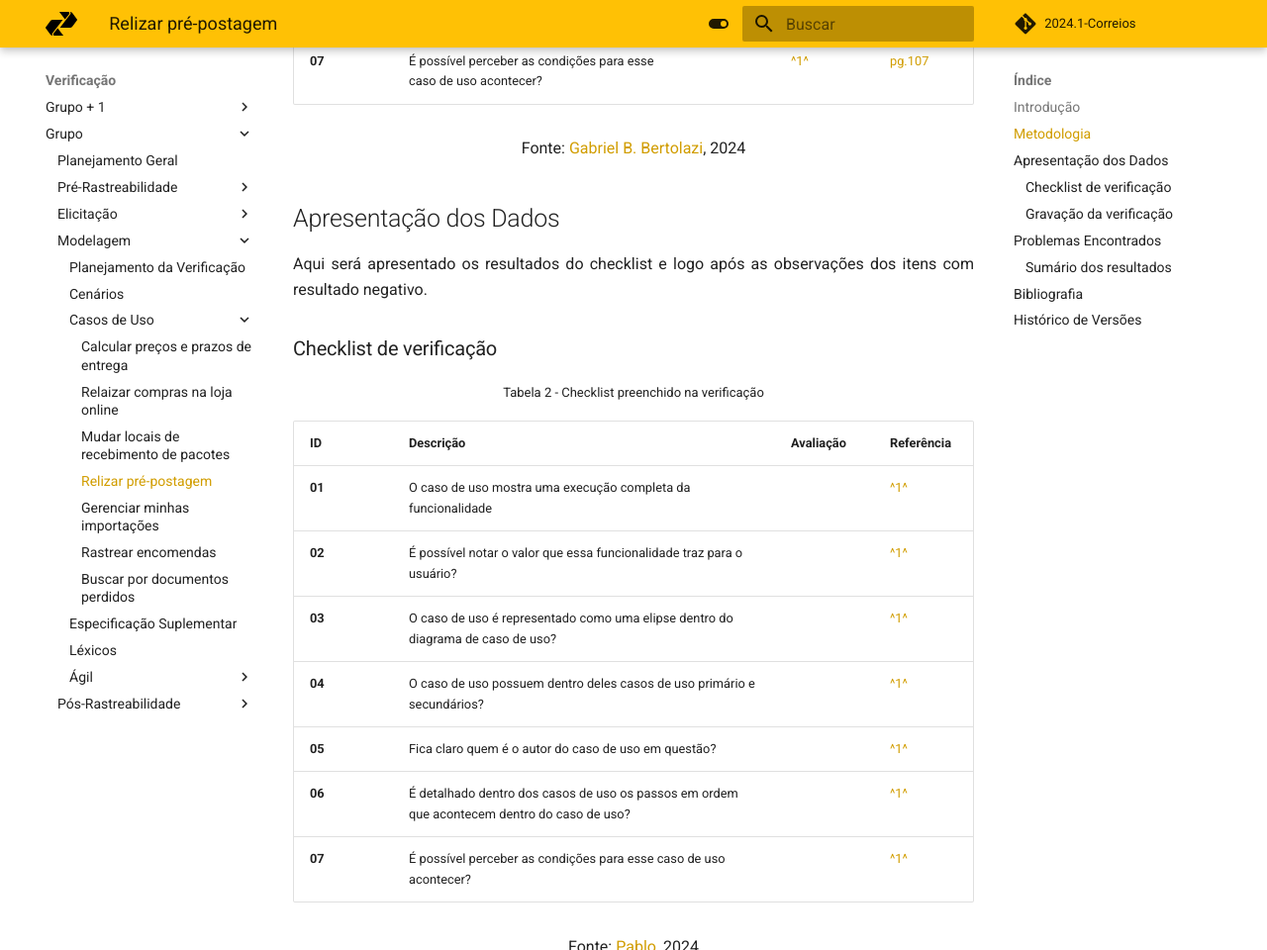
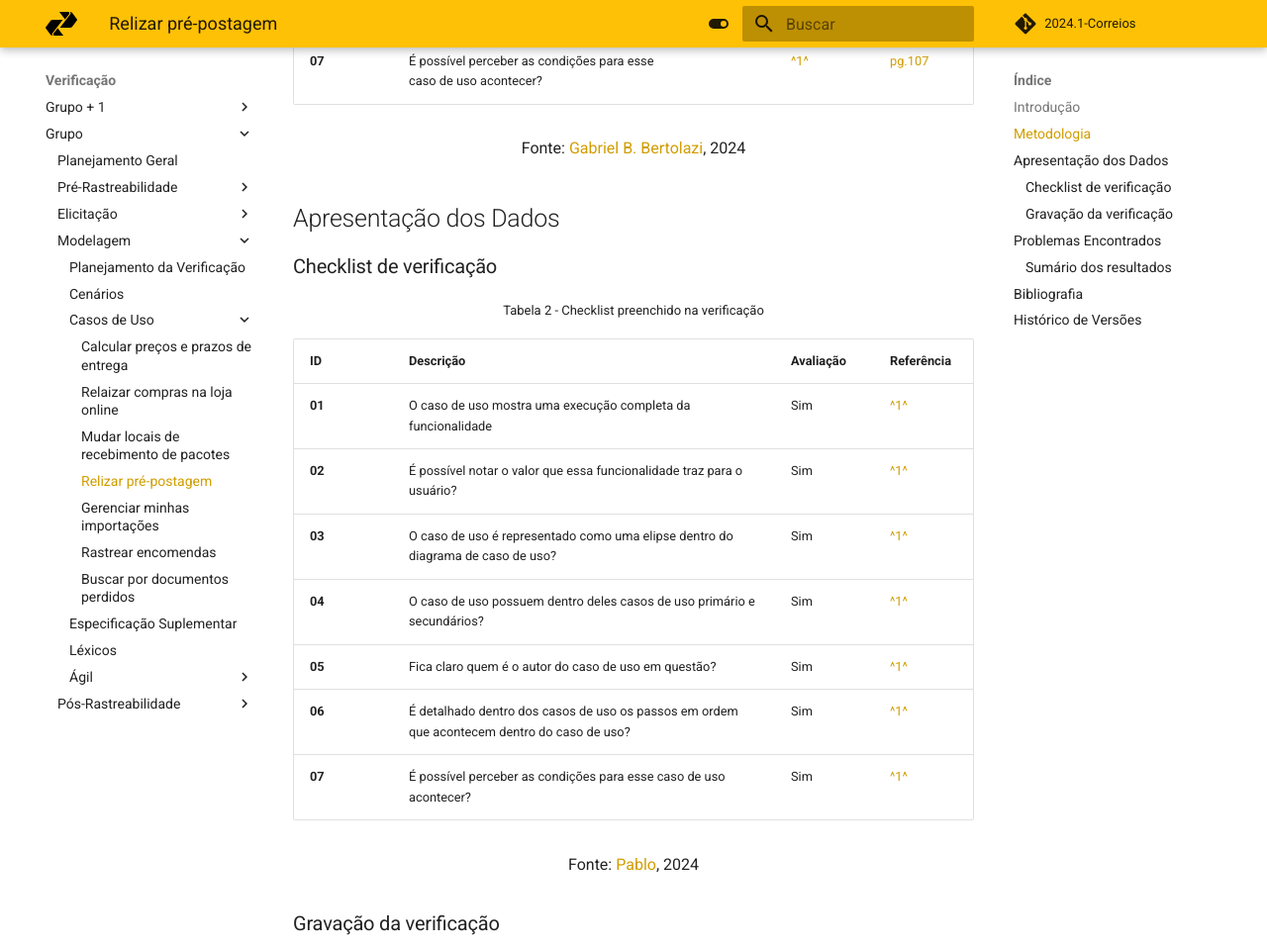
Before and after one commit to Requisitos-de-Software/2024.1-Serasa, an MkDocs documentation site: the page built from docs/verificacao/grupo/modelagem/casos_de_uso/Pre_postagem.md, in a window 1280 px wide and 1400 px high, scrolled down 1157 px, cut to the strip 0-960 px from the top of the window. Shown: the whole strip at 99% size. Built offline with MkDocs 1.6.1 and Material for MkDocs 9.7.7, drawn with Linux system fonts in a browser that asks for light colours; comment, search, counter and statistics services are not loaded; some of the changed text lies outside the part shown.

Commit message:
checklista caso de uso

```diff
--- a/docs/stylesheets/extra.css
+++ b/docs/stylesheets/extra.css
@@ -3,12 +3,14 @@
         width: 90px;
     }
 }
-
 p{
     text-align: justify;
 }
 body{
     text-align: justify;
+}
+blockquote p{
+    text-align: left !important;
 }
 .md-nav{
     text-align: left;
--- a/docs/verificacao/grupo/modelagem/casos_de_uso/Pre_postagem.md
+++ b/docs/verificacao/grupo/modelagem/casos_de_uso/Pre_postagem.md
@@ -24,21 +24,19 @@ Este artefato foi produzido por [Gabriel B. Bertolazi][GabrielBGH] e verificado
 
 ## Apresentação dos Dados
 
-Aqui será apresentado os resultados do checklist e logo após as observações dos itens com resultado negativo.
-
 ### Checklist de verificação
 
 <font size="2"><p style="text-align: center">Tabela 2 - Checklist preenchido na verificação</p></font>
 
 |ID|Descrição|Avaliação|Referência|
 | --- | -------------------- | --------- | ----------- |
-|**01**| O caso de uso mostra uma execução completa da funcionalidade |  | <a id="anchor_1" href="#REF1">^1^</a> |
-|**02**| É possível notar o valor que essa funcionalidade traz para o usuário? |  | <a id="anchor_1" href="#REF1">^1^</a> |
-|**03**| O caso de uso é representado como uma elipse dentro do diagrama de caso de uso? |  | <a id="anchor_1" href="#REF1">^1^</a> |
-|**04**| O caso de uso possuem dentro deles casos de uso primário e secundários? |  | <a id="anchor_1" href="#REF1">^1^</a>  |
-|**05**| Fica claro quem é o autor do caso de uso em questão? |  | <a id="anchor_1" href="#REF1">^1^</a> |
-|**06**| É detalhado dentro dos casos de uso os passos em ordem que acontecem dentro do caso de uso? |  | <a id="anchor_1" href="#REF1">^1^</a> |
-|**07**| É possível perceber as condições para esse caso de uso acontecer? |  | <a id="anchor_1" href="#REF1">^1^</a> |
+|**01**| O caso de uso mostra uma execução completa da funcionalidade | Sim | <a id="anchor_1" href="#REF1">^1^</a> |
+|**02**| É possível notar o valor que essa funcionalidade traz para o usuário? | Sim | <a id="anchor_1" href="#REF1">^1^</a> |
+|**03**| O caso de uso é representado como uma elipse dentro do diagrama de caso de uso? | Sim | <a id="anchor_1" href="#REF1">^1^</a> |
+|**04**| O caso de uso possuem dentro deles casos de uso primário e secundários? | Sim | <a id="anchor_1" href="#REF1">^1^</a>  |
+|**05**| Fica claro quem é o autor do caso de uso em questão? | Sim | <a id="anchor_1" href="#REF1">^1^</a> |
+|**06**| É detalhado dentro dos casos de uso os passos em ordem que acontecem dentro do caso de uso? | Sim | <a id="anchor_1" href="#REF1">^1^</a> |
+|**07**| É possível perceber as condições para esse caso de uso acontecer? | Sim | <a id="anchor_1" href="#REF1">^1^</a> |
 
 <font size="3"><p style="text-align: center">Fonte: [Pablo][PabloGH], 2024</p></font>
 
@@ -47,21 +45,17 @@ Aqui será apresentado os resultados do checklist e logo após as observações
 <!-- para o iframe do vídeo, bote width = 560 e height = 315 -->
 
 <div style="text-align: center;">
-    <iframe width="560" height="315" src="https://www.youtube.com/embed" title="Apresentação 7 Interação Humano Computador 2024.1 - Grupo 3" frameborder="0" allow="accelerometer; autoplay; clipboard-write; encrypted-media; gyroscope; picture-in-picture; web-share" referrerpolicy="strict-origin-when-cross-origin" allowfullscreen></iframe>
+    <iframe width="560" height="315" src="https://www.youtube.com/embed/hJlCcXYwZ0Q" title="Apresentação 7 Interação Humano Computador 2024.1 - Grupo 3" frameborder="0" allow="accelerometer; autoplay; clipboard-write; encrypted-media; gyroscope; picture-in-picture; web-share" referrerpolicy="strict-origin-when-cross-origin" allowfullscreen></iframe>
 </div>
 
 <p style="text-align: center">
-    <a href="link"> Link para o vídeo </a>
+    <a href="https://youtu.be/hJlCcXYwZ0Q"> Link para o vídeo </a>
 </p>
 
 
 ## Problemas Encontrados
 
-Aqui será apresentado todos os problemas identificados durante o processo de verificação do artefato [Caso de Uso](https://requisitos-de-software.github.io/2024.1-Correios/modelagem/casos_de_uso/#3-mudar-locais-de-recebimento-de-pacotes).
-
-- ID xx: Descrição
-    - Avaliação:
-    - Comentário:
+Não foram encontrados problemas durante a verificação do checklist.
 
 ### Sumário dos resultados
 
```
Also changed, not shown: other parts of docs/verificacao/grupo/modelagem/casos_de_uso/Pre_postagem.md (+1 -4 lines).
